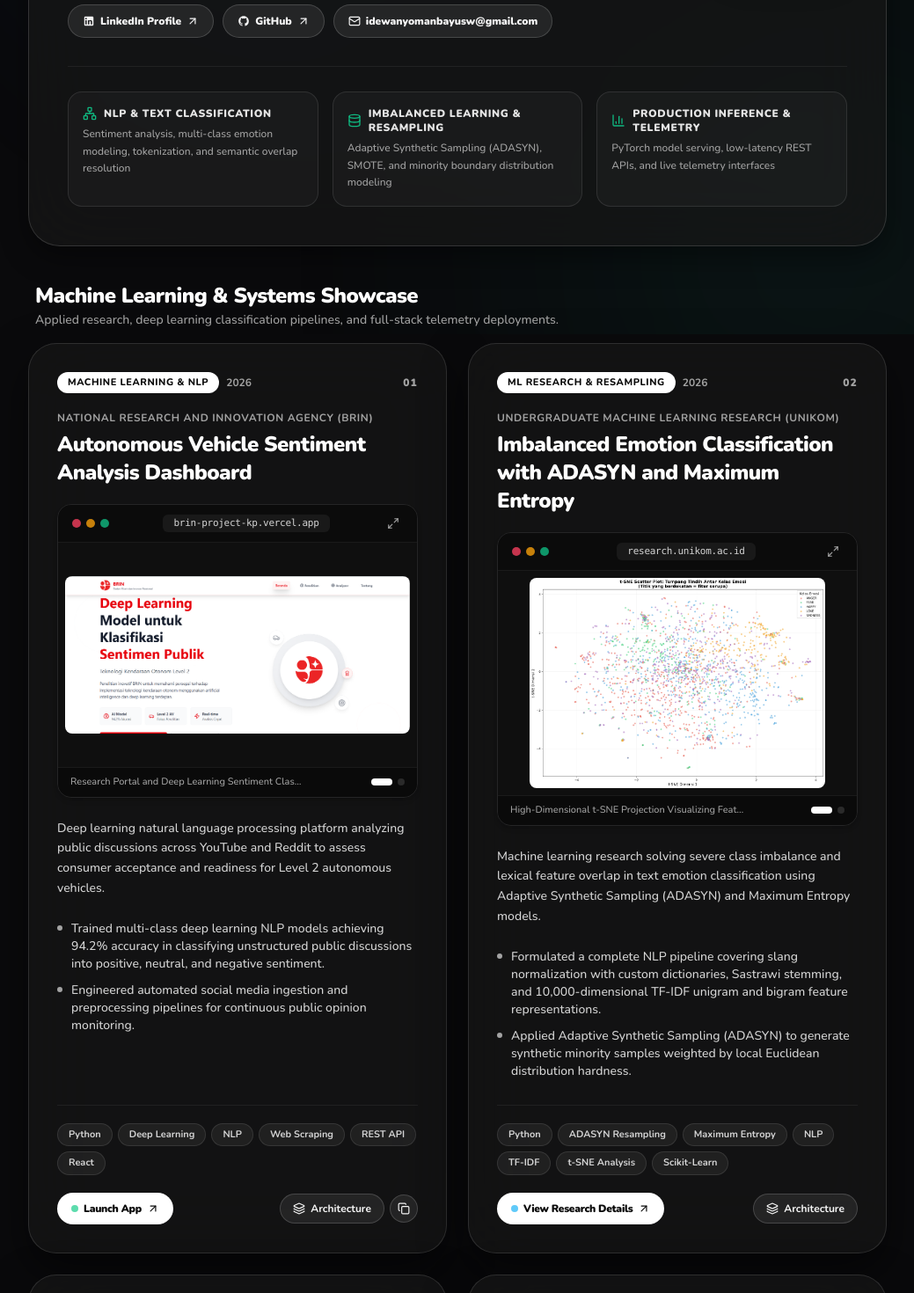
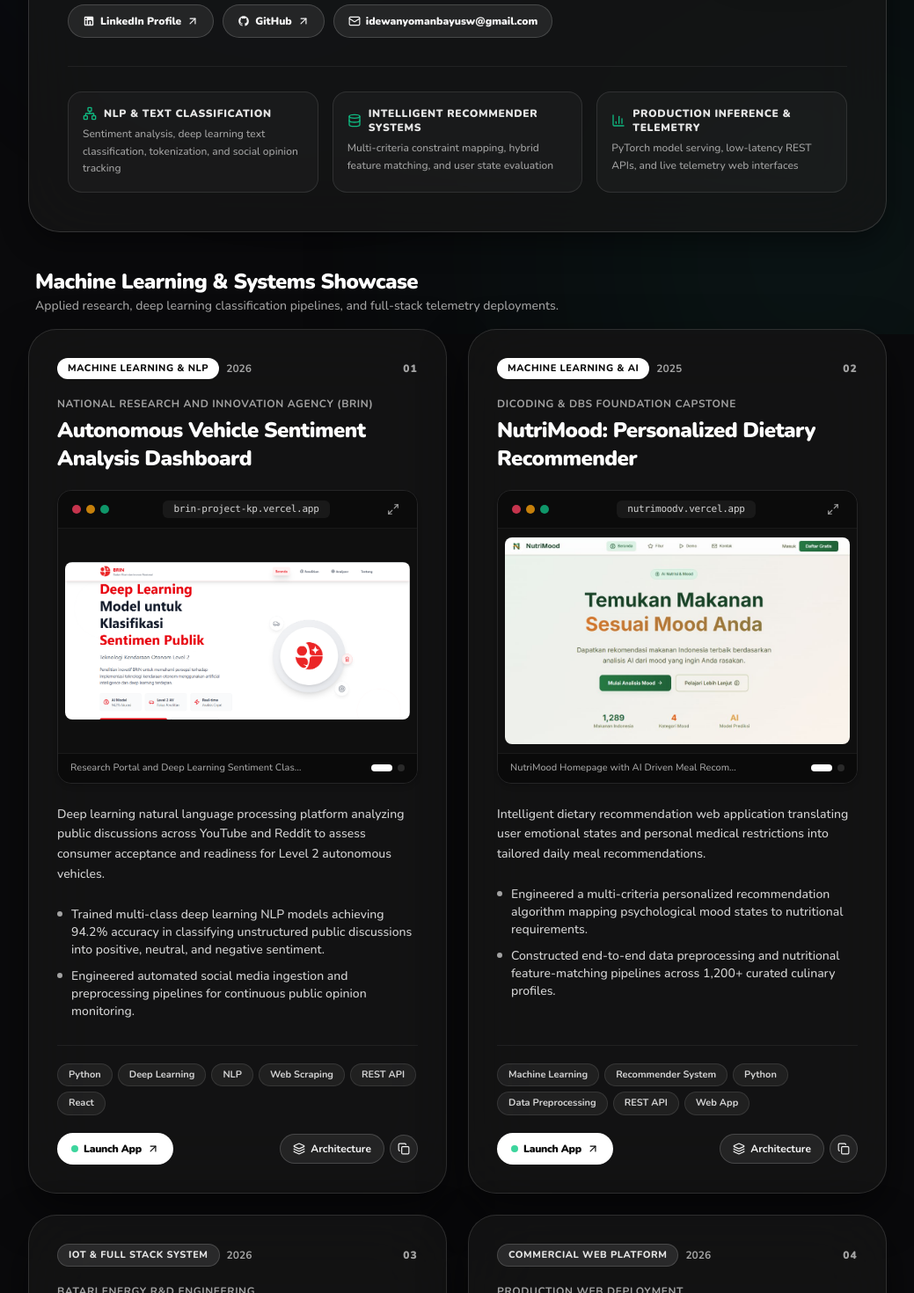
Before and after one commit to idewbayu14/bayu-portfolio, a React (Vite) app: page / in a window 1280 px wide. Shown: the part 420-1890 px from the top of the page at 88% size, without its empty margins (120-1159 px from the left). Built offline with nearby package versions, Linux system fonts and the light colour scheme.

Commit message:
refactor: remove thesis project and return to 4 live production projects

```diff
--- a/src/App.tsx
+++ b/src/App.tsx
@@ -59,17 +59,17 @@ const PROFILE = {
 const ML_PILLARS = [
   {
     title: "NLP & Text Classification",
-    desc: "Sentiment analysis, multi-class emotion modeling, tokenization, and semantic overlap resolution",
+    desc: "Sentiment analysis, deep learning text classification, tokenization, and social opinion tracking",
     icon: Network
   },
   {
-    title: "Imbalanced Learning & Resampling",
-    desc: "Adaptive Synthetic Sampling (ADASYN), SMOTE, and minority boundary distribution modeling",
+    title: "Intelligent Recommender Systems",
+    desc: "Multi-criteria constraint mapping, hybrid feature matching, and user state evaluation",
     icon: Database
   },
   {
     title: "Production Inference & Telemetry",
-    desc: "PyTorch model serving, low-latency REST APIs, and live telemetry interfaces",
+    desc: "PyTorch model serving, low-latency REST APIs, and live telemetry web interfaces",
     icon: BarChart3
   }
 ];
@@ -78,12 +78,12 @@ const SKILL_GROUPS = [
   {
     category: "Machine Learning & Deep Learning",
     icon: Cpu,
-    skills: ["Python", "PyTorch", "NLP", "Scikit-Learn", "ADASYN", "SMOTE", "Transformers", "Maximum Entropy", "Sentiment Analysis", "t-SNE & PCA"]
+    skills: ["Python", "PyTorch", "NLP", "Scikit-Learn", "Transformers", "Recommender Systems", "Deep Learning", "Sentiment Analysis", "Data Mining"]
   },
   {
     category: "Data Pipelines & Feature Engineering",
     icon: Database,
-    skills: ["Pandas", "NumPy", "TF-IDF Vectorization", "Tokenization & Lemmatization", "Web Scraping", "Confusion Matrix Analysis", "ROC-AUC Evaluation"]
+    skills: ["Pandas", "NumPy", "TF-IDF Vectorization", "Tokenization & Lemmatization", "Web Scraping", "Data Preprocessing", "ROC-AUC Evaluation"]
   },
   {
     category: "Production, Systems & Cloud",
@@ -126,38 +126,8 @@ const PROJECTS: Project[] = [
     ]
   },
   {
-    id: "adasyn",
+    id: "nutrimood",
     number: "02",
-    title: "Imbalanced Emotion Classification with ADASYN and Maximum Entropy",
-    context: "Undergraduate Machine Learning Research (UNIKOM)",
-    year: "2026",
-    category: "ml",
-    badge: "ML Research & Resampling",
-    featured: true,
-    summary:
-      "Machine learning research solving severe class imbalance and lexical feature overlap in text emotion classification using Adaptive Synthetic Sampling (ADASYN) and Maximum Entropy models.",
-    deliverables: [
-      "Formulated a complete NLP pipeline covering slang normalization with custom dictionaries, Sastrawi stemming, and 10,000-dimensional TF-IDF unigram and bigram feature representations.",
-      "Applied Adaptive Synthetic Sampling (ADASYN) to generate synthetic minority samples weighted by local Euclidean distribution hardness.",
-      "Conducted high-dimensional t-SNE projection and confusion matrix diagnostics to resolve semantic overlap across complex emotional classes."
-    ],
-    architecture:
-      "Raw tweet text normalized and vectorized into 10,000 TF-IDF features, rebalanced adaptively in Euclidean space using ADASYN, and trained against Maximum Entropy probabilistic classifiers.",
-    stack: ["Python", "ADASYN Resampling", "Maximum Entropy", "NLP", "TF-IDF", "t-SNE Analysis", "Scikit-Learn"],
-    images: [
-      {
-        url: "/projects/adasyn-tsne.png",
-        caption: "High-Dimensional t-SNE Projection Visualizing Feature Overlap Across Emotion Classes"
-      },
-      {
-        url: "/projects/adasyn-flowchart.png",
-        caption: "Algorithmic Architecture Flowchart for Adaptive Synthetic Sampling (ADASYN)"
-      }
-    ]
-  },
-  {
-    id: "nutrimood",
-    number: "03",
     title: "NutriMood: Personalized Dietary Recommender",
     context: "Dicoding & DBS Foundation Capstone",
     year: "2025",
@@ -189,7 +159,7 @@ const PROJECTS: Project[] = [
   },
   {
     id: "bysense",
-    number: "04",
+    number: "03",
     title: "BySense: Photovoltaic and Solar IoT Telemetry",
     context: "Batari Energy R&D Engineering",
     year: "2026",
@@ -229,7 +199,7 @@ const PROJECTS: Project[] = [
   },
   {
     id: "cimahi",
-    number: "05",
+    number: "04",
     title: "Cimahi Battery Commercial Web Platform",
     context: "Production Web Deployment",
     year: "2026",
@@ -652,8 +622,8 @@ export default function App() {
             }`}
           >
             {[
-              { id: 'all', label: 'All Projects (5)' },
-              { id: 'ml', label: 'Machine Learning & NLP (3)' },
+              { id: 'all', label: 'All Projects (4)' },
+              { id: 'ml', label: 'Machine Learning (2)' },
               { id: 'web', label: 'Web & IoT Systems (2)' }
             ].map((tab) => {
               const active = activeFilter === tab.id;
@@ -834,8 +804,8 @@ export default function App() {
               }`}
             >
               {[
-                { id: 'all', label: 'All (5)' },
-                { id: 'ml', label: 'ML & NLP (3)' },
+                { id: 'all', label: 'All (4)' },
+                { id: 'ml', label: 'ML & AI (2)' },
                 { id: 'web', label: 'Web & IoT (2)' }
               ].map((tab) => (
                 <button
```
